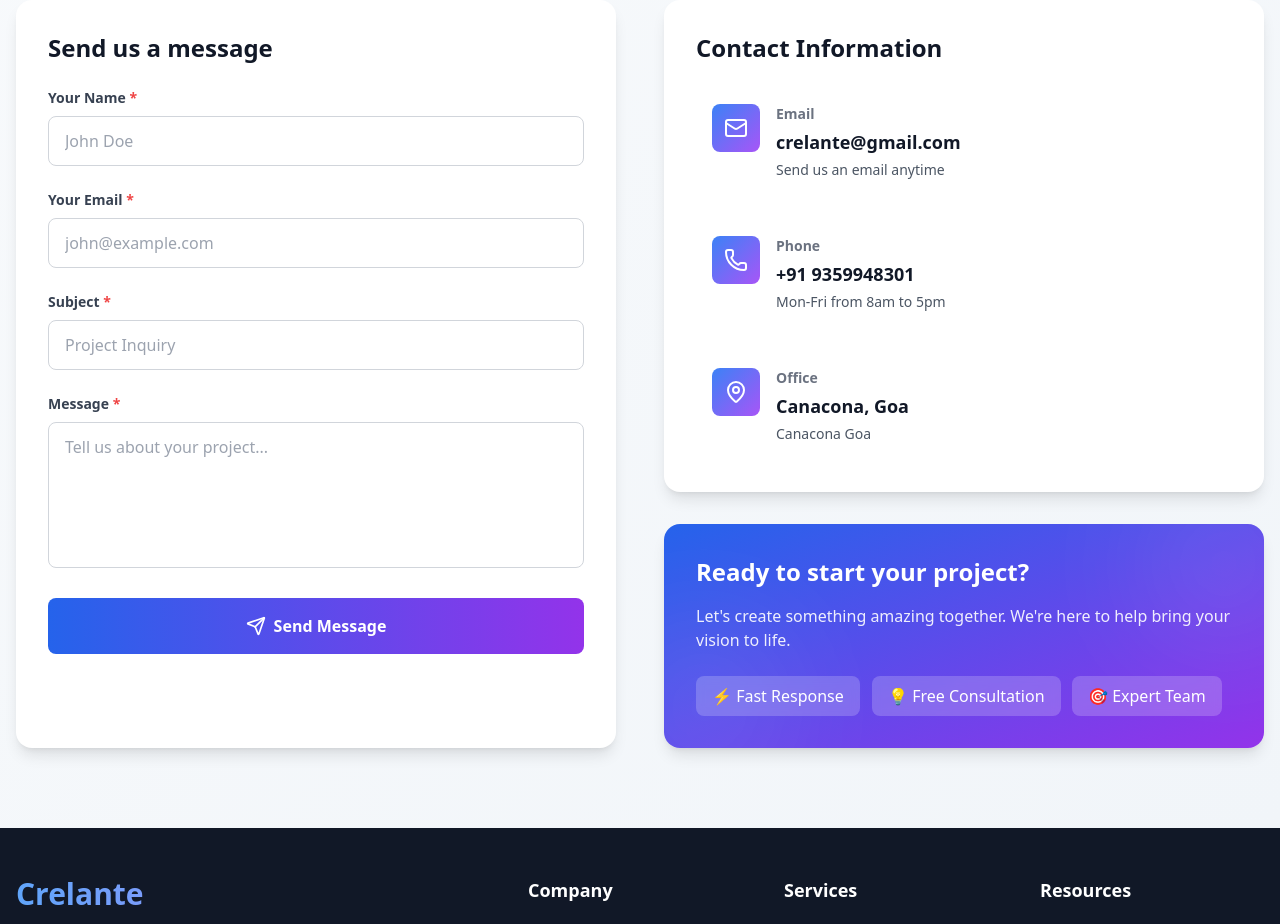
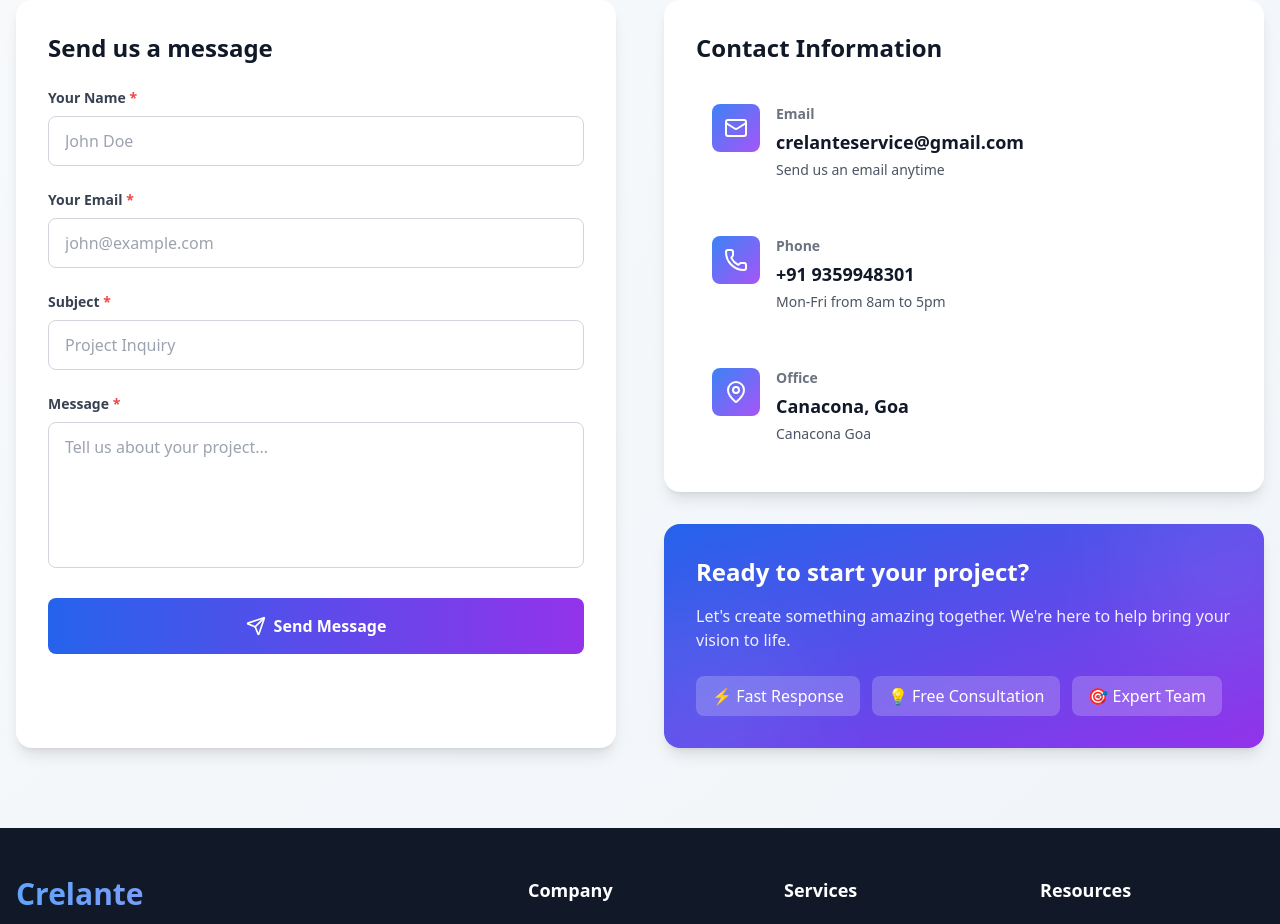
Before and after one commit to pranavkamat7/Crelante, a React (Vite) app: page / in a window 1280 px wide. Shown: the part 4520-5444 px from the top of the page. Built offline with nearby package versions, Linux system fonts and the light colour scheme; the HTML template or start-up script is replaced by a standard one.

Commit message:
email id changed

```diff
--- a/src/Components/Contact/Contact.jsx
+++ b/src/Components/Contact/Contact.jsx
@@ -95,8 +95,8 @@ const Contact = () => {
     {
       icon: <Mail className="w-6 h-6" />,
       title: 'Email',
-      value: 'crelante@gmail.com',
-      href: 'mailto:crelante@gmail.com',
+      value: 'crelanteservice@gmail.com',
+      href: 'mailto:crelanteservice@gmail.com',
       description: 'Send us an email anytime'
     },
     {
```
